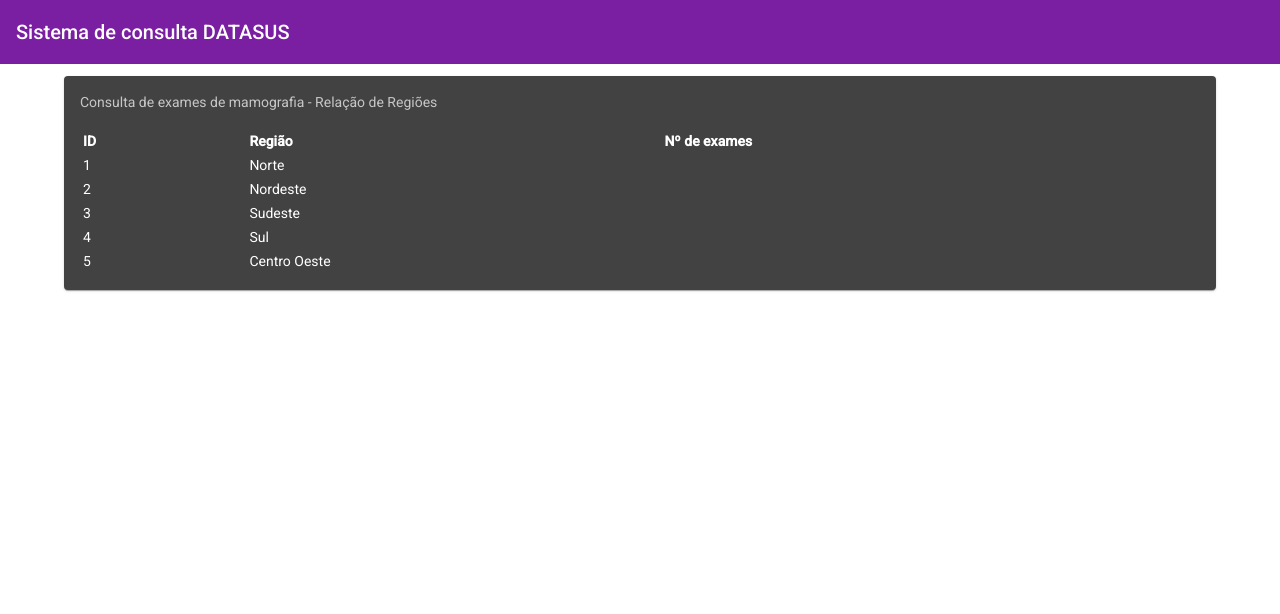
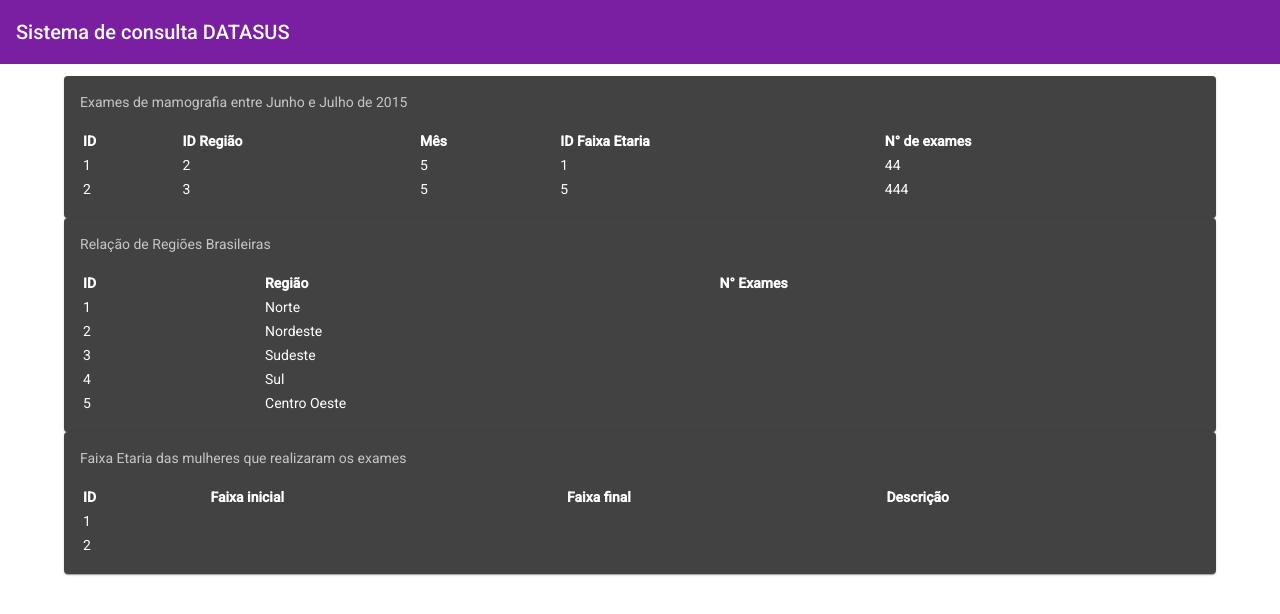
Before and after one commit to GuilhermeGorges/philips-dev-week, an Angular app in the folder philipsdevweek-frontend/: page /exam in a window 1280 px wide. Shown: the top 614 px of the page. Built offline with nearby package versions, Linux system fonts and the light colour scheme.

Commit message:
Implement Exams Component HTML

```diff
--- a/philipsdevweek-frontend/src/app/exams/exams/exams.component.html
+++ b/philipsdevweek-frontend/src/app/exams/exams/exams.component.html
@@ -1,17 +1,35 @@
+
   <div class="margem">
     <mat-card>
-      <mat-card-subtitle>
-      Consulta de exames de mamografia - Relação de Regiões
-      </mat-card-subtitle>
+      <mat-card-subtitle>Exames de mamografia entre Junho e Julho de 2015</mat-card-subtitle>
 
+      <table matSort (matSortChange)="occurrence">
+        <tr>
+          <th mat-sort-header="id">ID</th>
+          <th mat-sort-header="regiao_id">ID Região</th>
+          <th mat-sort-header="Mes">Mês</th>
+          <th mat-sort-header="faixa_id">ID Faixa Etaria</th>
+          <th mat-sort-header="qnt_exames">N° de exames</th>
+        </tr>
+
+        <tr *ngFor="let element of occurrence">
+          <td>{{element.id}}</td>
+          <td>{{element.regiao_id}}</td>
+          <td>{{element.mes}}</td>
+          <td>{{element.faixa_id}}</td>
+          <td>{{element.qnt_exames}}</td>
+        </tr>
+      </table>
+    </mat-card>
+
+    <mat-card>
+      <mat-card-subtitle>Relação de Regiões Brasileiras</mat-card-subtitle>
       <table matSort (matSortChange)="regions">
         <tr>
           <th mat-sort-header="id">ID</th>
-        <th mat-sort-header="regiao">Região</th>
-        <th mat-sort-header="total_exames">Nº de exames</th>
-
+          <th mat-sort-header="regiao'">Região</th>
+          <th mat-sort-header="total">N° Exames</th>
         </tr>
-
         <tr *ngFor="let element of regions">
           <td>{{element.id}}</td>
           <td>{{element.regiao}}</td>
@@ -19,4 +37,23 @@
         </tr>
       </table>
     </mat-card>
+
+    <mat-card>
+      <mat-card-subtitle>Faixa Etaria das mulheres que realizaram os exames</mat-card-subtitle>
+      <table matSort (matSortChange)="agerange">
+        <tr>
+          <th mat-sort-header="id">ID</th>
+          <th mat-sort-header="faixa_i">Faixa inicial</th>
+          <th mat-sort-header="faixa_n">Faixa final</th>
+          <th mat-sort-header="descricao">Descrição</th>
+        </tr>
+        <tr *ngFor="let element of agerange">
+          <td>{{element.id}}</td>
+          <td>{{element.faixa_i}}</td>
+          <td>{{element.faixa_n}}</td>
+          <td>{{element.descricao}}</td>
+        </tr>
+      </table>
+    </mat-card>
+
   </div>
--- a/philipsdevweek-frontend/src/app/exams/exams/exams.component.ts
+++ b/philipsdevweek-frontend/src/app/exams/exams/exams.component.ts
@@ -13,7 +13,7 @@ import { RegionService } from '../service/region.service';
 })
 export class ExamsComponent implements OnInit {
 
-  exam_occurrence: Occurrence[] = [];
+  occurrence: Occurrence[] = [];
   regions: Region[] = [];
   agerange: Agerange[] = [];
 
@@ -24,7 +24,7 @@ export class ExamsComponent implements OnInit {
     ) { }
 
   ngOnInit(): void {
-    this.occurrenceService.listOccurrences().subscribe(exam_occurrence => {this.exam_occurrence = exam_occurrence});
+    this.occurrenceService.listOccurrences().subscribe(occurrence => {this.occurrence = occurrence});
     this.ageRangeService.listAgeRange().subscribe(agerange => {this.agerange = agerange});
     this.regionService.listRegions().subscribe(regions => {this.regions = regions});
   }
```
Lines whose indentation alone changed are shown as unchanged.
